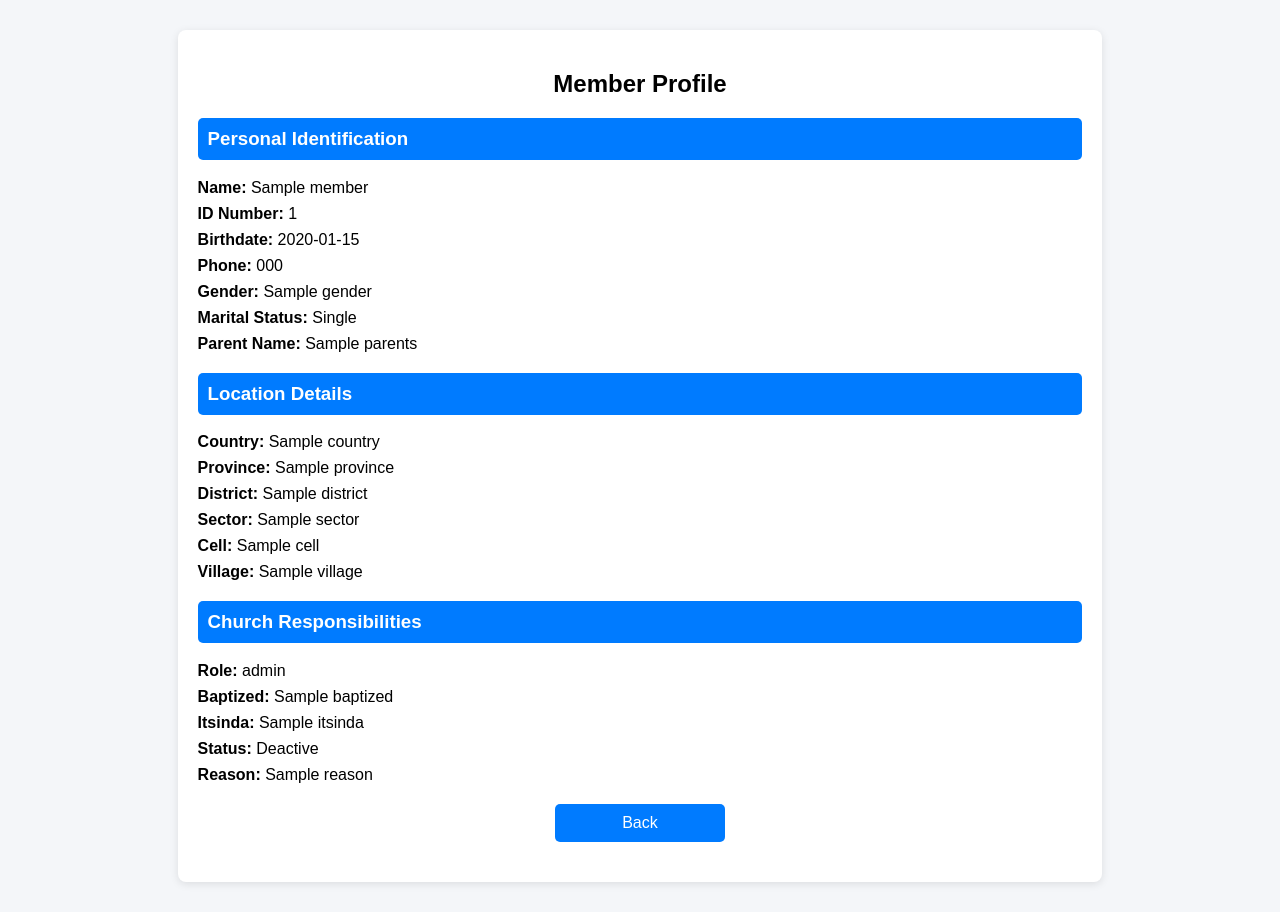
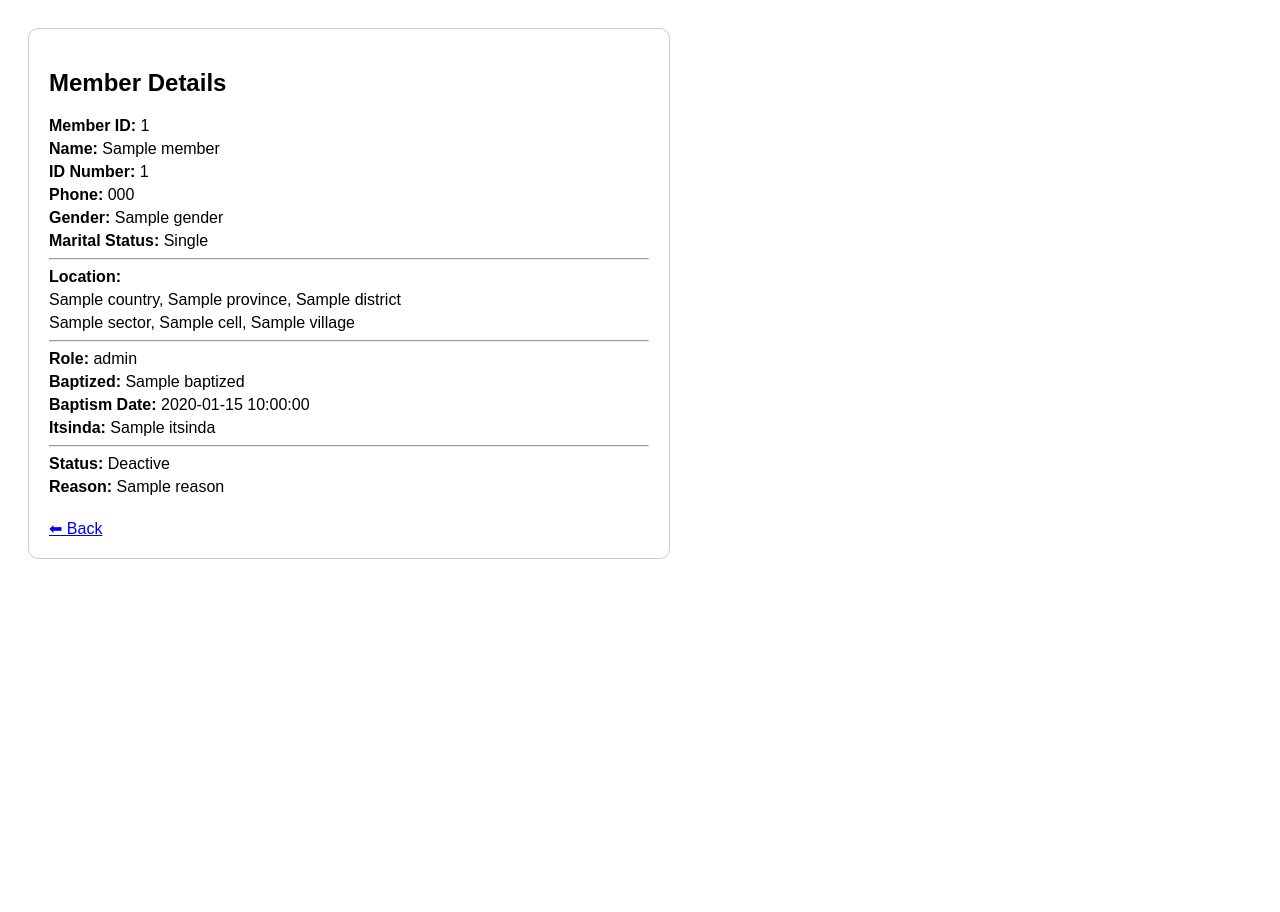
Before and after one commit to ikorikwishakajeamarie1-debug/church_app, a Flask app: page /view_member/1 in a window 1280 px wide. After the commit the page ends 559 px from the top, so only its background shows below. Run offline with Flask 3, Linux system fonts and the light colour scheme; tables that the repository leaves empty hold one stand-in row (values such as "Sample post"); a database or web service that is not in the repository returns one stand-in record (values such as "Sample title"); some libraries are stand-ins or nearby versions.

Commit message:
Fix view member name and status display

```diff
--- a/app.py
+++ b/app.py
@@ -85,7 +85,7 @@ def add_member():
     ) VALUES (%s, %s, %s, %s, %s, %s, %s, %s, %s, %s, %s, %s, %s, %s, %s, %s, %s, %s, %s, %s)
     ''', (
         val(data, "member_id", 0),
-        val(data, "names", "Unknown"),
+        val(data, "names", ),
         val(data, "id_number"),
         val(data, "phone"),
         val(data, "birthdate"),
@@ -113,6 +113,8 @@ def add_member():
     return redirect(url_for('members'))
 
 # ================= VIEW MEMBER =================
+from psycopg2.extras import RealDictCursor
+
 @app.route('/view_member/<int:id>')
 def view_member(id):
     conn = get_db()
--- a/templates/view_member.html
+++ b/templates/view_member.html
@@ -1,106 +1,69 @@
 <!DOCTYPE html>
 <html>
 <head>
-    <title>Member Profile</title>
-
+    <title>View Member</title>
     <style>
         body {
             font-family: Arial;
-            background: #f4f6f9;
+            padding: 20px;
         }
-
-        .container {
-            width: 70%;
-            margin: 30px auto;
-            background: white;
+        .card {
+            border: 1px solid #ccc;
             padding: 20px;
-            border-radius: 8px;
-            box-shadow: 0px 2px 8px rgba(0,0,0,0.1);
+            border-radius: 10px;
+            max-width: 600px;
         }
-
         h2 {
-            text-align: center;
+            margin-bottom: 20px;
         }
-
-        .section {
-            margin-top: 20px;
-        }
-
-        .section h3 {
-            background: #007BFF;
-            color: white;
-            padding: 10px;
-            border-radius: 5px;
-        }
-
-        .row {
-            margin: 8px 0;
-        }
-
-        .label {
-            font-weight: bold;
-        }
-
-        .back-btn {
-            display: block;
-            width: 150px;
-            margin: 20px auto;
-            text-align: center;
-            padding: 10px;
-            background: #007BFF;
-            color: white;
-            text-decoration: none;
-            border-radius: 5px;
+        p {
+            margin: 5px 0;
         }
     </style>
 </head>
-
 <body>
 
-<div class="container">
+<div class="card">
+    <h2>Member Details</h2>
 
-<h2>Member Profile</h2>
+    <p><strong>Member ID:</strong> {{ member['member_id'] }}</p>
 
-<!-- PERSONAL -->
-<div class="section">
-<h3>Personal Identification</h3>
+    <p><strong>Name:</strong> {{ member['names'] }}</p>
 
-<div class="row"><span class="label">Name:</span> {{ member.name }}</div>
-<div class="row"><span class="label">ID Number:</span> {{ member.id_number }}</div>
-<div class="row"><span class="label">Birthdate:</span> {{ member.birthdate }}</div>
-<div class="row"><span class="label">Phone:</span> {{ member.phone }}</div>
-<div class="row"><span class="label">Gender:</span> {{ member.gender }}</div>
-<div class="row"><span class="label">Marital Status:</span> {{ member.marital_status }}</div>
-<div class="row"><span class="label">Parent Name:</span> {{ member.parents }}</div>
+    <p><strong>ID Number:</strong> {{ member['id_number'] }}</p>
 
-</div>
+    <p><strong>Phone:</strong> {{ member['phone'] }}</p>
 
-<!-- LOCATION -->
-<div class="section">
-<h3>Location Details</h3>
+    <p><strong>Gender:</strong> {{ member['gender'] }}</p>
 
-<div class="row"><span class="label">Country:</span> {{ member.country }}</div>
-<div class="row"><span class="label">Province:</span> {{ member.province }}</div>
-<div class="row"><span class="label">District:</span> {{ member.district }}</div>
-<div class="row"><span class="label">Sector:</span> {{ member.sector }}</div>
-<div class="row"><span class="label">Cell:</span> {{ member.cell }}</div>
-<div class="row"><span class="label">Village:</span> {{ member.village }}</div>
+    <p><strong>Marital Status:</strong> {{ member['marital_status'] }}</p>
 
-</div>
+    <hr>
 
-<!-- CHURCH -->
-<div class="section">
-<h3>Church Responsibilities</h3>
+    <p><strong>Location:</strong></p>
+    <p>{{ member['country'] }}, {{ member['province'] }}, {{ member['district'] }}</p>
+    <p>{{ member['sector'] }}, {{ member['cell'] }}, {{ member['village'] }}</p>
 
-<div class="row"><span class="label">Role:</span> {{ member.role }}</div>
-<div class="row"><span class="label">Baptized:</span> {{ member.baptized }}</div>
-<div class="row"><span class="label">Itsinda:</span> {{ member.itsinda }}</div>
-<div class="row"><span class="label">Status:</span> {{ member.status }}</div>
-{% if member['status'] == 'Deactive' %} <div class="row"><span class="label">Reason:</span>
-    {{ member.reason }}</div> {% endif %}
+    <hr>
 
-<a href="/members" class="back-btn">Back</a>
+    <p><strong>Role:</strong> {{ member['role'] }}</p>
 
+    <p><strong>Baptized:</strong> {{ member['baptized'] }}</p>
+
+    <p><strong>Baptism Date:</strong> {{ member['baptism_date'] }}</p>
+
+    <p><strong>Itsinda:</strong> {{ member['itsinda'] }}</p>
+
+    <hr>
+
+    <p><strong>Status:</strong> {{ member['status'] }}</p>
+
+    {% if member['status'] == 'Deactive' %}
+        <p><strong>Reason:</strong> {{ member['reason'] }}</p>
+    {% endif %}
+
+    <br>
+    <a href="/members">⬅ Back</a>
 </div>
 
 </body>
```
